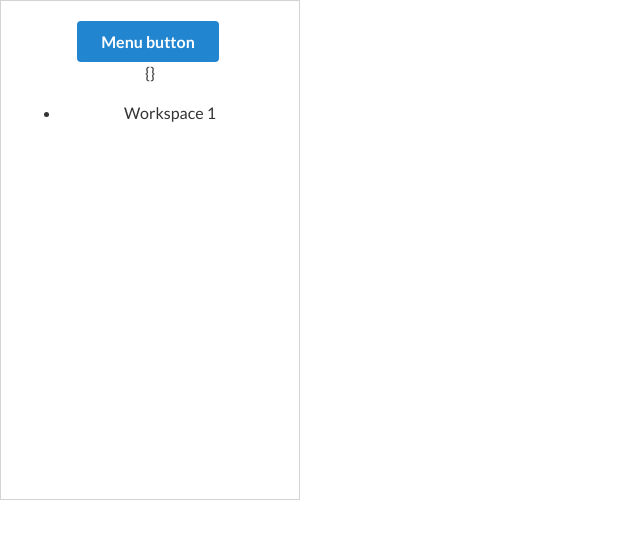
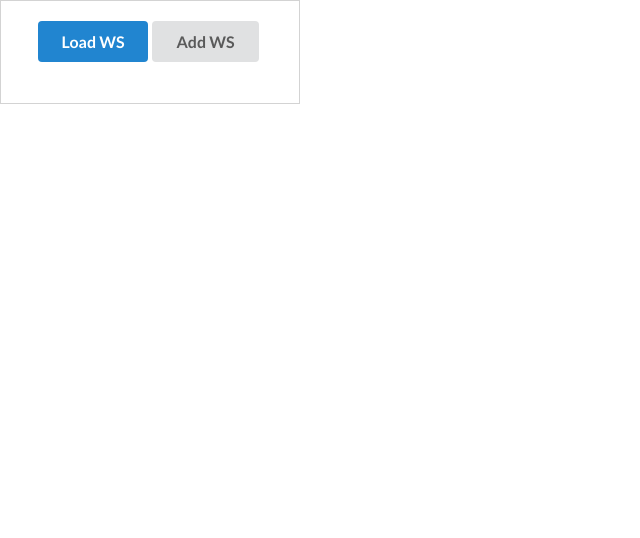
Before and after one commit to julien-brousseau/workspacer, a Vue app: page / in a window 1280 px wide. Shown: the top 538 px of the page, without its empty margins (0-640 px from the left). Built offline with nearby package versions, Linux system fonts and the light colour scheme.

Commit message:
implements local storage access and display

```diff
--- a/src/App.vue
+++ b/src/App.vue
@@ -1,5 +1,5 @@
 <template>
-  <div id="app">
+  <div id="app" class="ui">
 
     <ws-menu></ws-menu>
     <ws-list></ws-list>
@@ -11,19 +11,14 @@
 import Menu from './components/Menu.vue'
 import List from './components/List.vue'
 
-// import { mapActions } from 'vuex'
-
 export default {
   components: {
     wsMenu: Menu,
     wsList: List
   },
-  methods: {
-    // ...mapActions(['loadAllWS'])
-    // setBlop () {
-    // this.$browser.storage.local.get('value')
-    //   .then(result => { this.blop = result })
-    // }
+  created () {
+    console.log('LOADED')
+    this.$store.dispatch('loadWS')
   }
 }
 </script>
@@ -32,7 +27,7 @@ export default {
 #app {
   border: 1px solid lightgray;
   width: 300px;
-  height: 500px;
+  height: auto;
   text-align: center;
   color: #333333;
   padding: 20px;
--- a/src/components/List.vue
+++ b/src/components/List.vue
@@ -1,12 +1,9 @@
 <template>
-  <div id="ws-list" class="ui main text container">
-
-    <p>{{ getAllWS }}</p>
-
-    <ul>
-      <ws-list-item></ws-list-item>
-    </ul>
-
+  <div class="ui relaxed divided items">
+    <ws-list-item v-for="ws in allWS"
+      :key="ws"
+      :ws="ws">
+    </ws-list-item>
   </div>
 </template>
 
@@ -19,13 +16,13 @@ export default {
     wsListItem: ListItem
   },
   computed: {
-    ...mapGetters(['getAllWS'])
+    ...mapGetters(['allWS'])
   }
 }
 </script>
 
 <style scoped>
-.container {
+/* .container {
   width: auto;
-}
+} */
 </style>
--- a/src/components/ListItem.vue
+++ b/src/components/ListItem.vue
@@ -1,16 +1,39 @@
 <template>
-  <li>
-    Workspace 1
-  </li>
+  <div class="item">
+    <div class="content">
+      <h4>{{ name }}</h4>
+      <ul>
+        <li v-for="url in urls" :key="url">
+          <p>{{ url }}</p>
+        </li>
+      </ul>
+    </div>
+  </div>
 </template>
 
 <script>
 
 export default {
-
+  props: ['ws'],
+  computed: {
+    name () {
+      return Object.keys(this.ws)[0]
+    },
+    urls () {
+      return this.ws[this.name]
+    }
+  }
 }
 </script>
 
 <style scoped>
+.item {
+  width: auto;
+  padding: 15px;
+  border-bottom: 1px solid lightgray;
+}
+.content {
+  width:auto;
+}
 
 </style>
--- a/src/components/Menu.vue
+++ b/src/components/Menu.vue
@@ -1,7 +1,8 @@
 <template>
   <div id="ws-menu">
 
-    <button @click="loadWS" class="ui primary large button">Menu button</button>
+    <button @click="loadWS" class="ui primary large button">Load WS</button>
+    <button @click="addWS(ws)" class="ui warning large button">Add WS</button>
 
   </div>
 </template>
@@ -10,8 +11,16 @@
 import { mapActions } from 'vuex'
 
 export default {
+  data () {
+    return {
+      ws: [
+        { 'Brousseau.tech': [{ url: 'codingisfun.comm', index: 1, pinned: true }, { url: 'blopblolp.comm', index: 0, pinned: false }] },
+        { Personal: [{ url: 'somepornsite.comm', index: 0 }] }
+      ]
+    }
+  },
   methods: {
-    ...mapActions(['loadWS'])
+    ...mapActions(['addWS', 'loadWS'])
   }
 }
 </script>
--- a/src/store/store.js
+++ b/src/store/store.js
@@ -3,29 +3,37 @@ import Vuex from 'vuex'
 
 Vue.use(Vuex)
 
+const browser = require('webextension-polyfill')
+
 export default new Vuex.Store({
   state: {
-    ws: {}
+    ws: []
   },
   mutations: {
-    'LOAD_WS' (state, data) {
-      state.ws = data
-      console.log('MUTATION WS', state.ws)
+    'LOAD_WS' (state, allWS) {
+      state.ws = allWS
+    },
+    'ADD_WS' (state, ws) {
+      state.ws = [...state.ws, ...ws]
     }
-    // 'ADD_WS' (state) {
-    //   state.ws.blop = { url: 'blop.com' }
-    // }
   },
   actions: {
+    addWS: ({ commit }, objWS) => {
+      const ws = JSON.stringify(objWS)
+      browser.storage.local.set({ ws }).then(() => { // result returns undefined
+        console.log('addWS/commit: ', ws)
+        commit('ADD_WS', ws)
+      })
+    },
     loadWS: ({ commit }) => {
-      console.log('ACTION: loadAllWS')
-      //   this.$browser.storage.local.get('ws').then(result => {
-      //     console.log('ACTION: result > ' + result)
-      commit('LOAD_WS', { Personnal: { url: 'blop.com' } })
-    //   })
+      browser.storage.local.get('ws').then(({ ws }) => {
+        const allWS = JSON.parse(ws)
+        console.log('loadWS/result: ', allWS)
+        commit('LOAD_WS', allWS)
+      })
     }
   },
   getters: {
-    getAllWS: state => state.ws
+    allWS: state => state.ws
   }
 })
```
Also changed, not shown: 1 other file (tests, documents, lock files or other folders).
